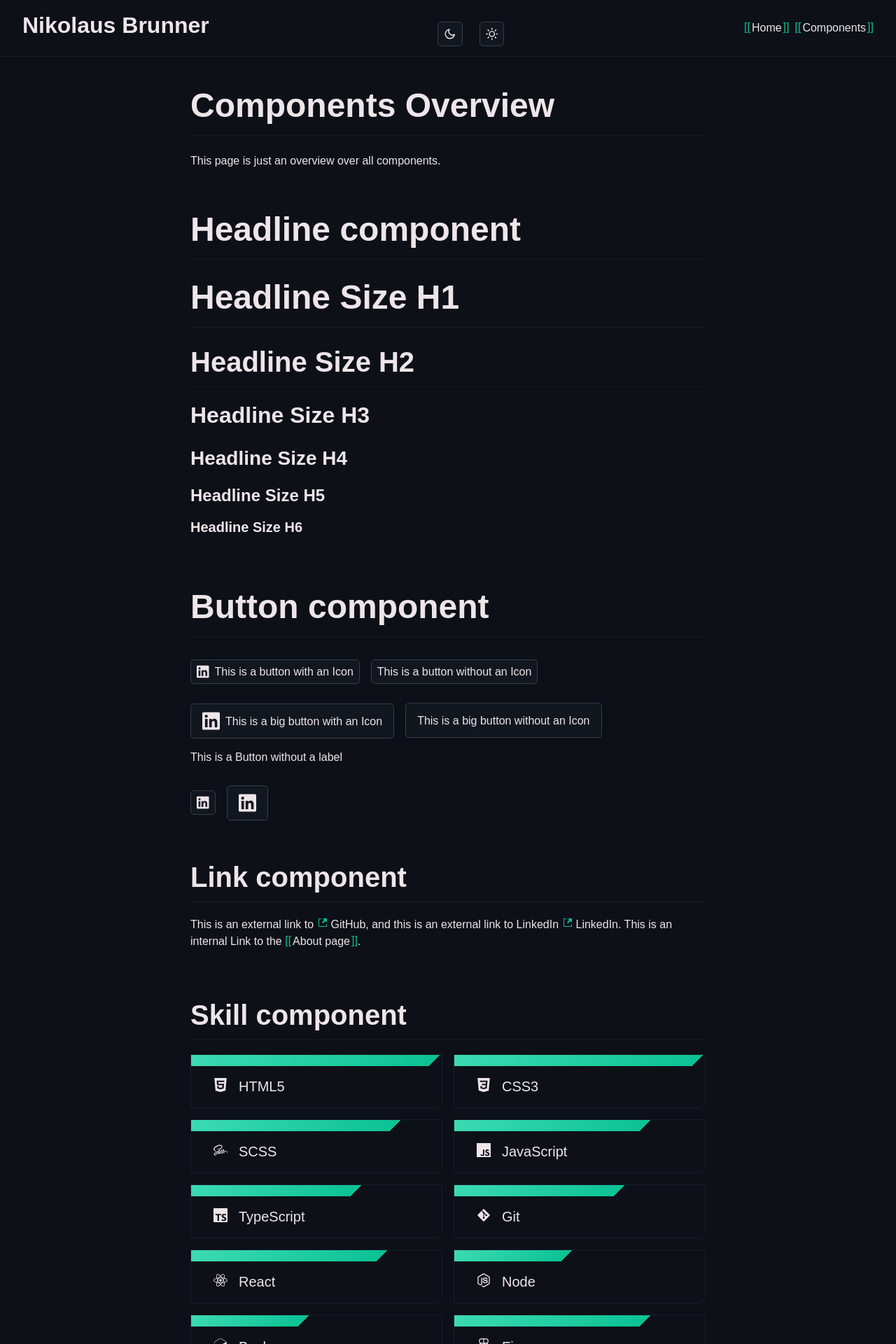
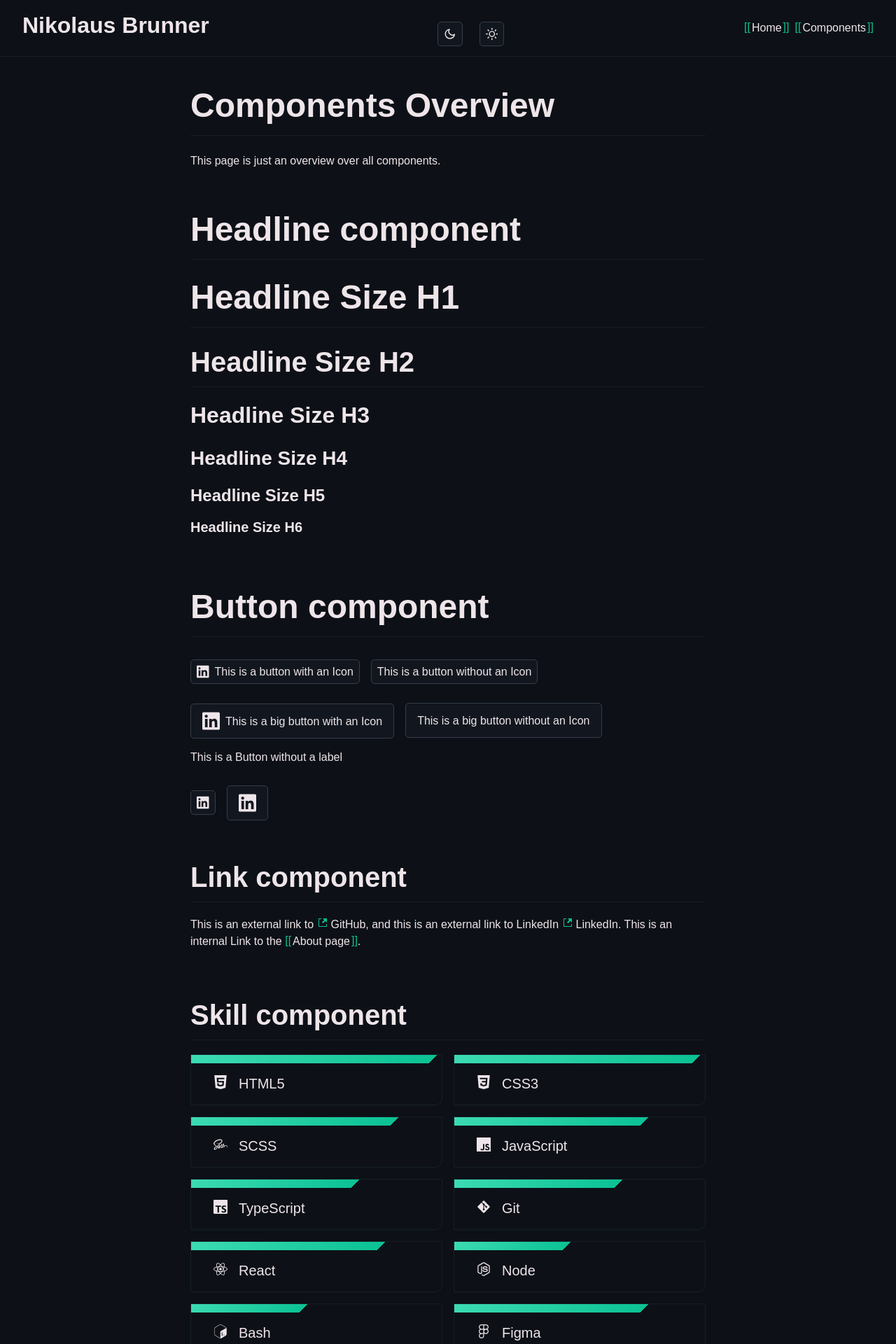
Before and after one commit to nikbrunner/nibru.dev, a Next.js app: page /components in a window 1280 px wide. Shown: the top 1920 px of the page at 70% size. Built offline with nearby package versions, Linux system fonts and the light colour scheme.

Commit message:
Updated styles for Skill__level

```diff
--- a/components/Skill.tsx
+++ b/components/Skill.tsx
@@ -1,5 +1,4 @@
 import React, { useContext } from 'react';
-import { FontAwesomeIcon } from '@fortawesome/react-fontawesome';
 
 import Headline from './Headline';
 
@@ -25,8 +24,8 @@ const Skill = ({ classNames, title, level, icon }: SkillProps) => {
   )`
       : `linear-gradient(
     135deg,
-    #000000 0%,
-    #000000 ${level}%,
+    #294be6 0%,
+    #294be6 ${level}%,
     rgba(0, 0, 0, 0) 0%
   )`;
 
--- a/scss/components/_Skill.scss
+++ b/scss/components/_Skill.scss
@@ -13,7 +13,7 @@
   }
 
   &__level {
-    height: 1rem;
+    height: 0.75rem;
   }
 
   &__caption {
```
